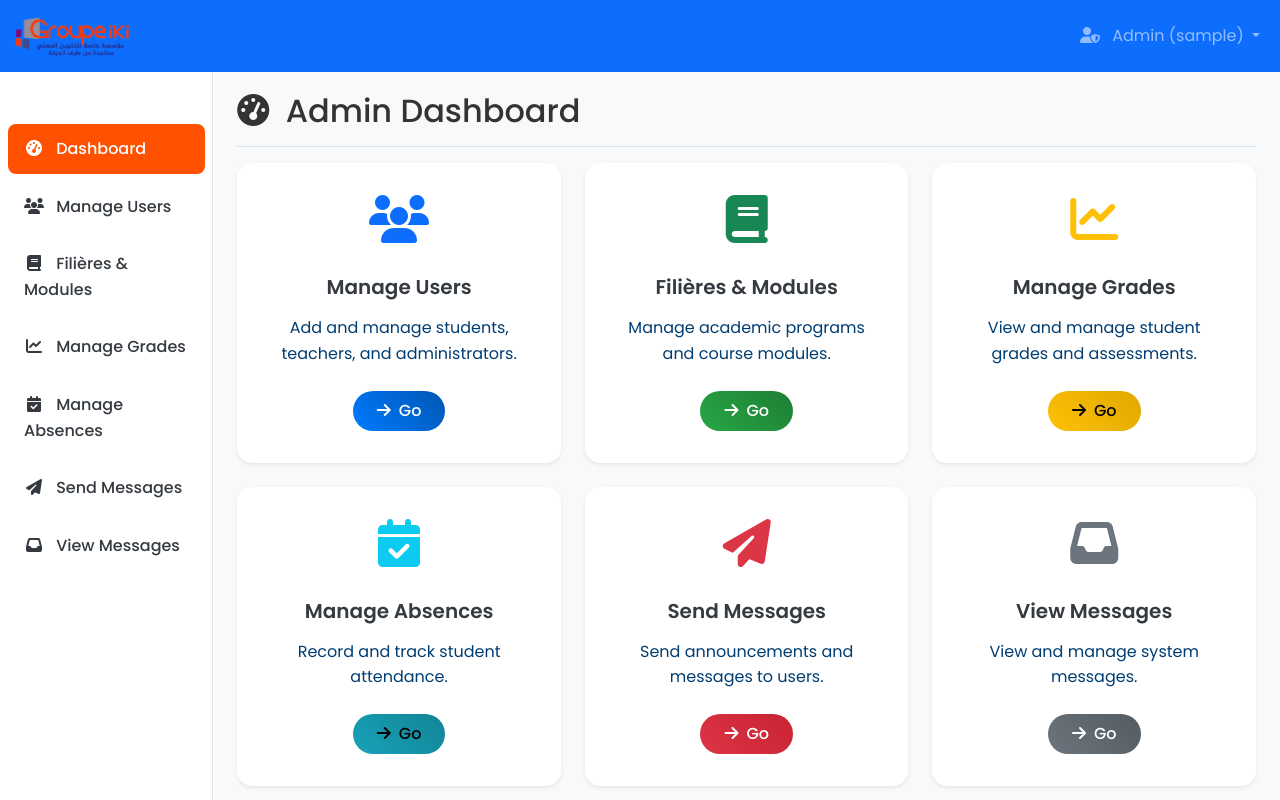
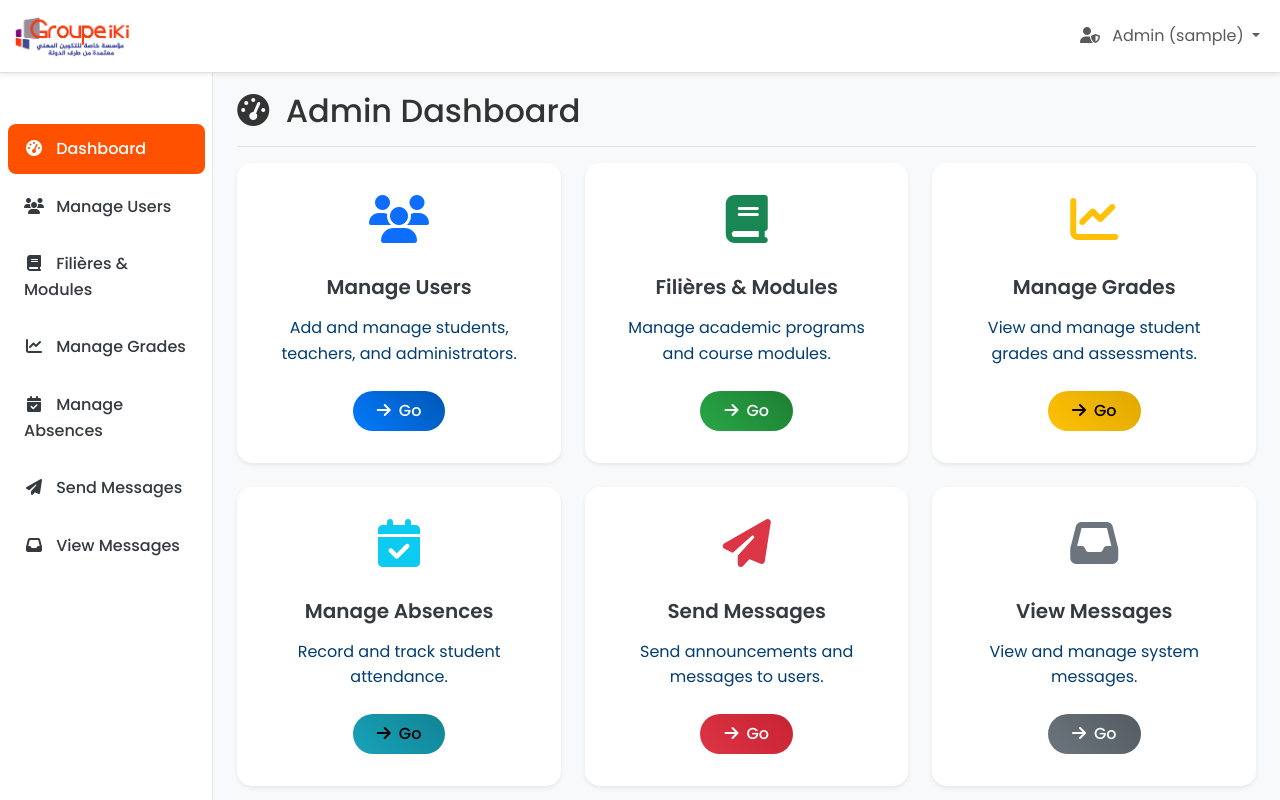
Before and after one commit to le3shiri/Systeme-de-Gestion-groupe-IKI, a PHP site: page /dashboard_admin.php in a window 1280 px wide. Run offline with PHP 8.4, Linux system fonts and the light colour scheme; the visitor is signed in with stand-in values (Sample User, id 1); data that the repository does not hold is empty.

Commit message:
change the navbar style

```diff
--- a/dashboard_admin.php
+++ b/dashboard_admin.php
@@ -51,7 +51,7 @@ try {
 </head>
 <body class="dashboard-page">
     <!-- Top Navbar -->
-    <nav class="navbar navbar-expand-lg navbar-dark bg-primary fixed-top">
+    <nav class="navbar navbar-expand-lg navbar-light bg-white fixed-top border-bottom shadow-sm">
         <div class="container-fluid">
             <!-- Brand -->
             <a class="navbar-brand d-flex align-items-center" href="dashboard_admin.php">
--- a/dashboard_student.php
+++ b/dashboard_student.php
@@ -59,7 +59,7 @@ try {
 </head>
 <body class="dashboard-page">
     <!-- Top Navbar -->
-    <nav class="navbar navbar-expand-lg navbar-dark bg-info fixed-top">
+    <nav class="navbar navbar-expand-lg navbar-light bg-white fixed-top border-bottom shadow-sm">
         <div class="container-fluid">
             <!-- Brand -->
             <a class="navbar-brand d-flex align-items-center" href="dashboard_student.php">
--- a/dashboard_teacher.php
+++ b/dashboard_teacher.php
@@ -51,7 +51,7 @@ try {
 </head>
 <body class="dashboard-page">
     <!-- Top Navbar -->
-    <nav class="navbar navbar-expand-lg navbar-dark bg-success fixed-top">
+    <nav class="navbar navbar-expand-lg navbar-light bg-white fixed-top border-bottom shadow-sm">
         <div class="container-fluid">
             <!-- Brand -->
             <a class="navbar-brand d-flex align-items-center" href="dashboard_teacher.php">
```
